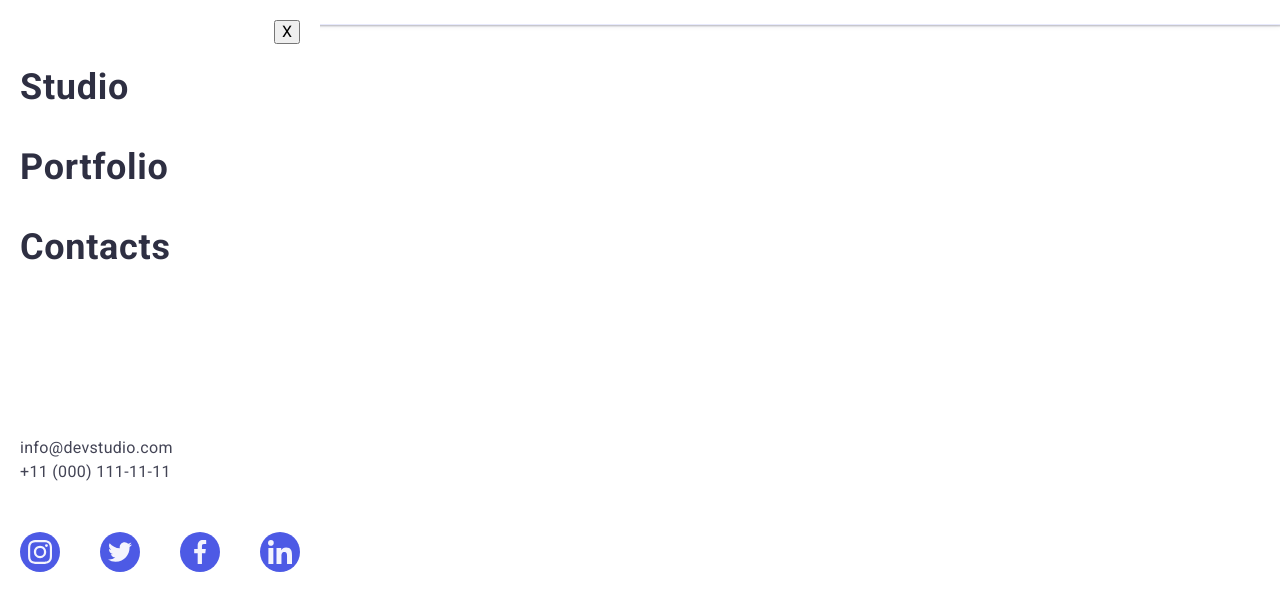
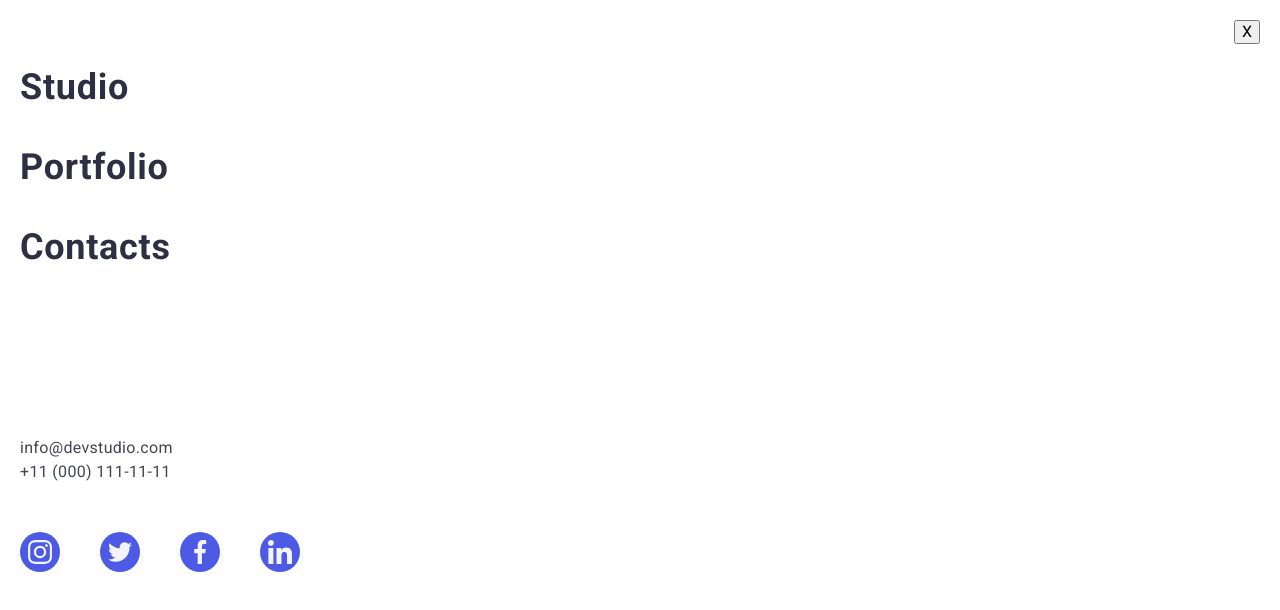
Before and after one commit to Evgeniy0701/goit-markup-hw-06, a plain HTML site: page index.html in a window 1280 px wide. Drawn offline with nearby package versions, Linux system fonts and the light colour scheme.

Commit message:
Update styles.css

```diff
--- a/css/styles.css
+++ b/css/styles.css
@@ -122,8 +122,8 @@ img {
   z-index: 1;
   top: 0;
   left: 0;
-  width: 320px;
-  height: 640px;
+  width: 100%;
+  height: 100%;
   background-color: #FFF;
   visibility: hidden;
   opacity: 0;
@@ -176,7 +176,7 @@ img {
   line-height: 1.5;
   letter-spacing: 0.32px;
   list-style: none;
-  gap: 20px;
+  gap: 24px;
   padding: 0;
   align-items: center;
   margin-bottom: 48px;
```
